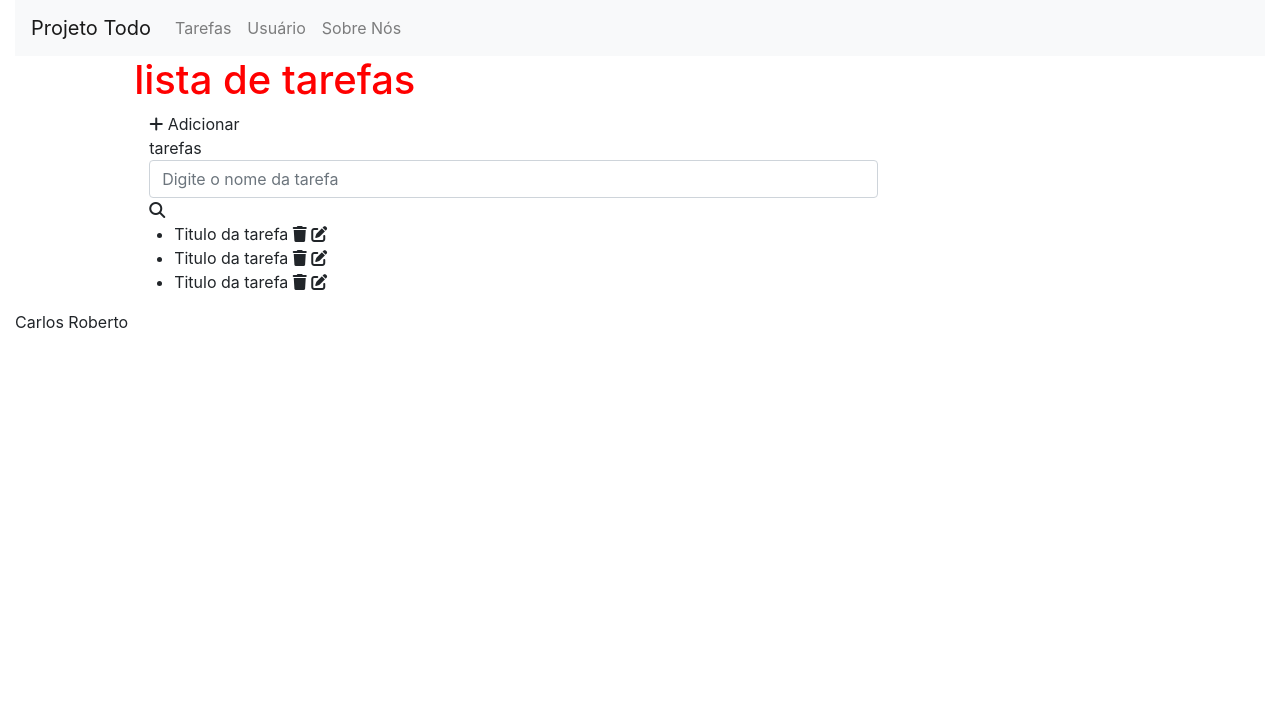
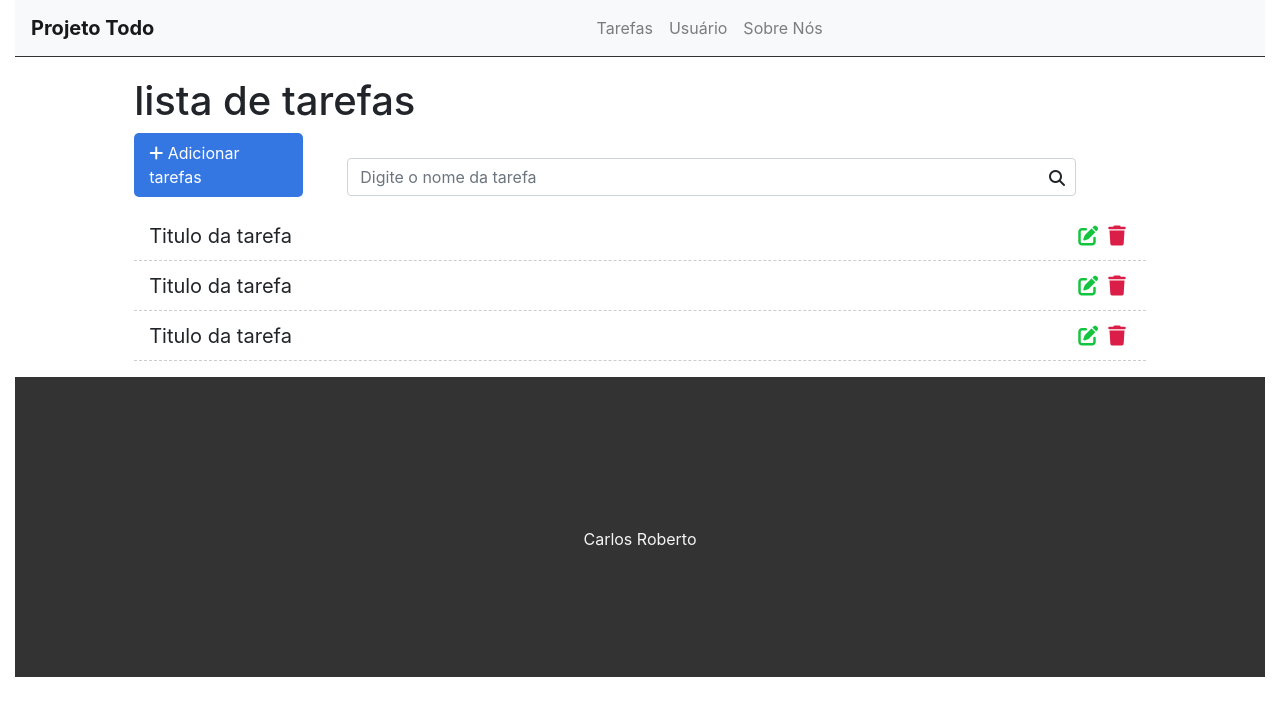
Before and after one commit to carlosrobertosalgueiro/todo-django, a Django app: page / in a window 1280 px wide. Shown: the top 716 px of the page. Run offline with Django 4.2, Linux system fonts and the light colour scheme; some libraries are stand-ins or nearby versions.

Commit message:
insert styles css

```diff
--- a/task/static/css/styles.css
+++ b/task/static/css/styles.css
@@ -1,3 +1,103 @@
-h1{
-    color: red;
+.container-fluid {
+    padding: 0;
 }
+
+
+.navbar  {
+    border-bottom: 1px solid #333;
+    margin-bottom: 20px;
+}
+
+.navbar-nav {
+    margin: auto;
+}
+
+.navbar-brand {
+    font-weight: bold;
+}
+
+.navbar-ligh .navbar-nav a.nav-link {
+    color: #333;
+    letter-spacing: 1 px;
+}
+
+.add-div {
+    background-color: #3476e2;
+    cursor: pointer;
+    display: inline-block;
+    color: #fff;
+    padding: 8px;
+    border-radius: 5px;
+    margin-right: 25px;
+}
+
+.fas.fa-magnifying-glass {
+    position: absolute;
+    top: 12px;
+    right: 26px;
+}
+
+
+.search-div {
+    padding: 0;
+    margin-top: 15px;
+    margin-bottom: 15px;
+    display: inline-block;
+}
+
+
+.list-div {
+    padding: 0;
+}
+
+.task-list {
+    padding-left: 0;
+}
+
+.task-item {
+    list-style: none;
+    font-size: 20px;
+    height: 50px;
+    padding: 0 15px;
+    padding-top: 10px;
+    border-bottom: 1px dashed #CCC;
+}
+
+
+.fas.fa-trash .fas.fa-trash{
+    cursor: pointer;
+    margin: 5px;
+    font-size: 20px;
+    float: right;
+}
+
+.fas.fa-trash {
+    color: #db1e47;
+    cursor: pointer;
+    margin: 5px;
+    font-size: 20px;
+    float: right;
+}
+
+.fas.fa-edit {
+    color: #13c43f;
+    cursor: pointer;
+    margin: 5px;
+    font-size: 20px;
+    float: right;
+}
+
+
+footer {
+    background-color: #333;
+    height:300px;
+    border-top: 2 px solid #202020;
+
+}
+
+footer p {
+    color: #f5f5f5;
+    text-align:center;
+    top:50%;
+    position: relative;
+}
```
